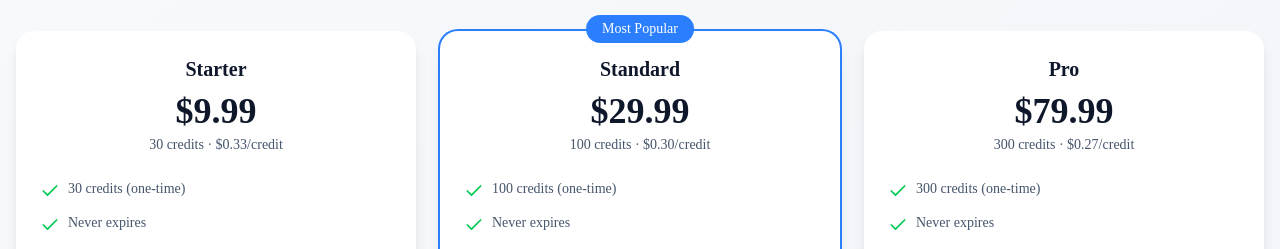
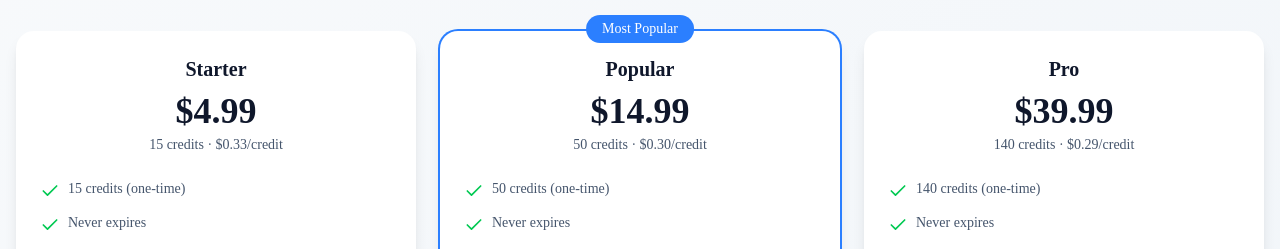
Before and after one commit to WALLYULYSSES/image-background-remover, a Next.js app: page /pricing in a window 1280 px wide. Shown: the part 269-518 px from the top of the page. Built offline with nearby package versions, Linux system fonts and the light colour scheme.

Commit message:
Update pricing: .99 starter pack, .99 basic subscription with 40%+ profit margin

```diff
--- a/app/pricing/page.tsx
+++ b/app/pricing/page.tsx
@@ -7,28 +7,28 @@ import { Check, ArrowLeft, Zap, Repeat } from 'lucide-react';
 const creditPacks = [
   {
     name: 'Starter',
-    price: '$9.99',
-    credits: '30',
+    price: '$4.99',
+    credits: '15',
     perCredit: '$0.33',
-    features: ['30 credits (one-time)', 'Never expires', 'High-quality results', 'PNG download', 'Email support'],
+    features: ['15 credits (one-time)', 'Never expires', 'High-quality results', 'PNG download', 'Email support'],
     cta: 'Buy Now',
     popular: false
   },
   {
-    name: 'Standard',
-    price: '$29.99',
-    credits: '100',
+    name: 'Popular',
+    price: '$14.99',
+    credits: '50',
     perCredit: '$0.30',
-    features: ['100 credits (one-time)', 'Never expires', 'High-quality results', 'PNG download', 'Priority support', 'Batch processing'],
+    features: ['50 credits (one-time)', 'Never expires', 'High-quality results', 'PNG download', 'Priority support', 'Batch processing'],
     cta: 'Buy Now',
     popular: true
   },
   {
     name: 'Pro',
-    price: '$79.99',
-    credits: '300',
-    perCredit: '$0.27',
-    features: ['300 credits (one-time)', 'Never expires', 'High-quality results', 'PNG download', 'Priority support', 'Batch processing', 'API access'],
+    price: '$39.99',
+    credits: '140',
+    perCredit: '$0.29',
+    features: ['140 credits (one-time)', 'Never expires', 'High-quality results', 'PNG download', 'Priority support', 'Batch processing', 'API access'],
     cta: 'Buy Now',
     popular: false
   }
@@ -37,31 +37,31 @@ const creditPacks = [
 const subscriptions = [
   {
     name: 'Basic',
-    price: '$19.99',
+    price: '$9.99',
     period: '/month',
-    credits: '60',
-    perCredit: '$0.33',
-    features: ['60 credits per month', 'Auto-renewal', 'High-quality results', 'PNG download', 'Priority support', 'Cancel anytime'],
+    credits: '35',
+    perCredit: '$0.29',
+    features: ['35 credits per month', 'Auto-renewal', 'High-quality results', 'PNG download', 'Priority support', 'Cancel anytime'],
     cta: 'Subscribe',
     popular: false
   },
   {
     name: 'Pro',
-    price: '$49.99',
+    price: '$24.99',
     period: '/month',
-    credits: '180',
-    perCredit: '$0.28',
-    features: ['180 credits per month', 'Auto-renewal', 'High-quality results', 'PNG download', 'Priority support', 'Batch processing', 'Cancel anytime'],
+    credits: '85',
+    perCredit: '$0.29',
+    features: ['85 credits per month', 'Auto-renewal', 'High-quality results', 'PNG download', 'Priority support', 'Batch processing', 'Cancel anytime'],
     cta: 'Subscribe',
     popular: true
   },
   {
     name: 'Business',
-    price: '$99.99',
+    price: '$49.99',
     period: '/month',
-    credits: '400',
-    perCredit: '$0.25',
-    features: ['400 credits per month', 'Auto-renewal', 'High-quality results', 'PNG download', 'Priority support', 'Batch processing', 'API access', 'Cancel anytime'],
+    credits: '175',
+    perCredit: '$0.29',
+    features: ['175 credits per month', 'Auto-renewal', 'High-quality results', 'PNG download', 'Priority support', 'Batch processing', 'API access', 'Cancel anytime'],
     cta: 'Subscribe',
     popular: false
   }
```
